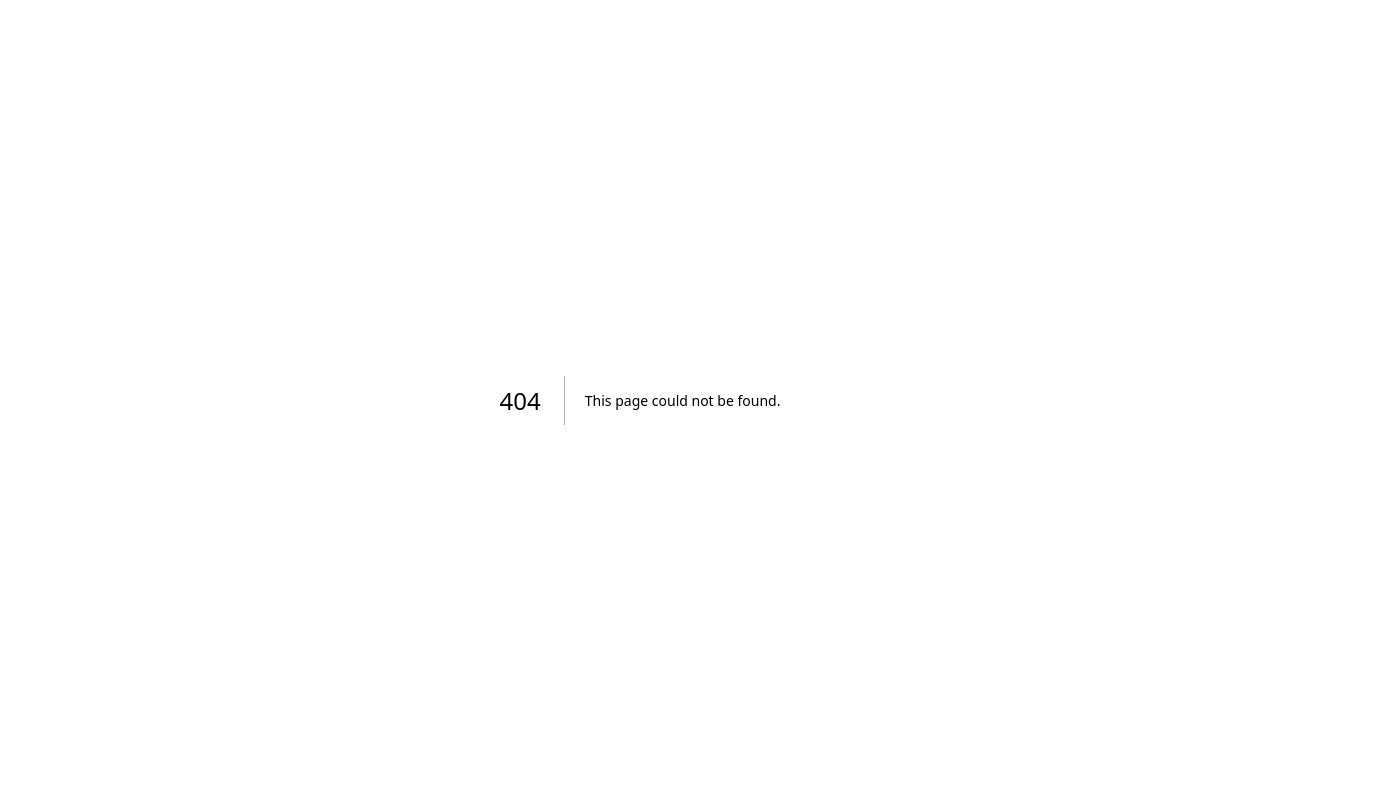
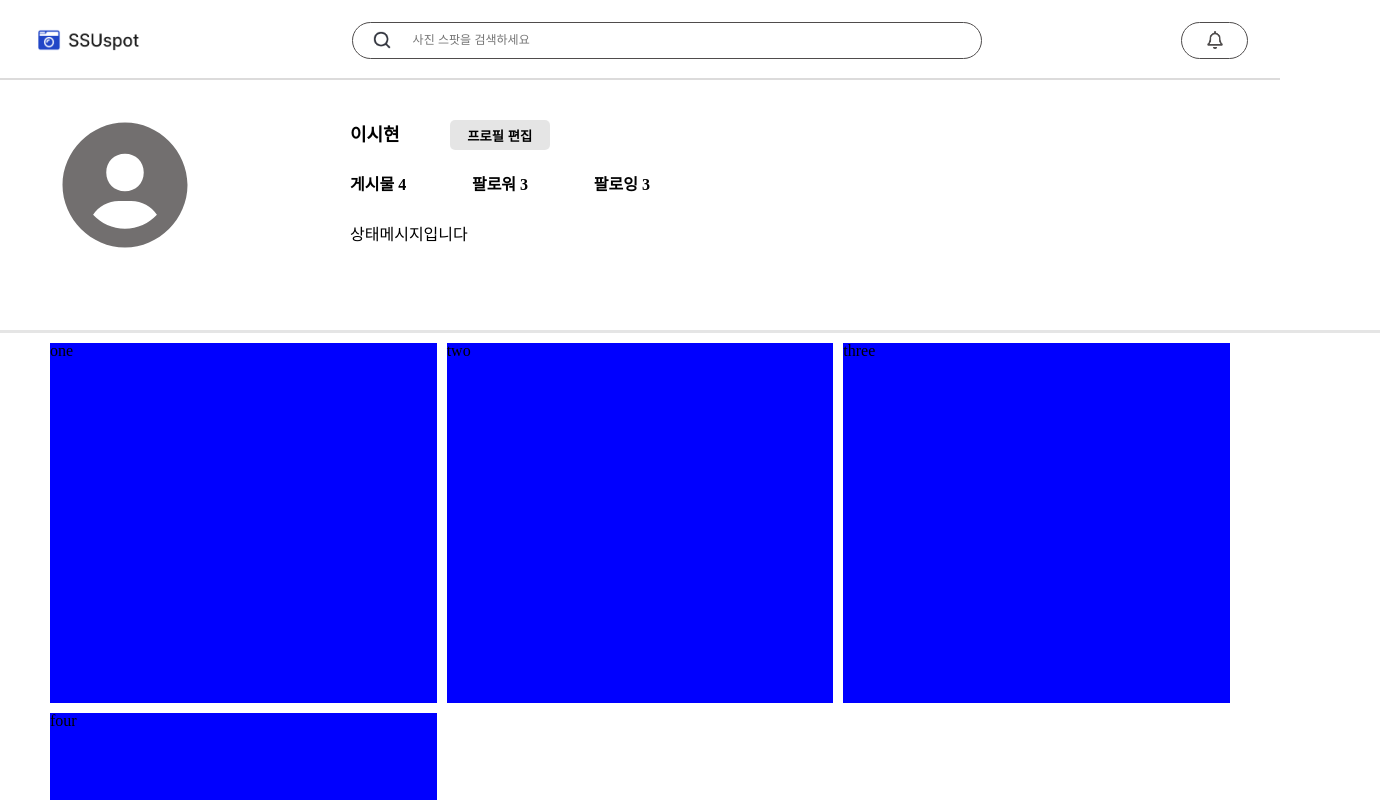
Before and after one commit to SSUspot/SSUspot-front, a Next.js app: page /mypage in a window 1280 px wide. Before the commit this address had no page. Shown: the top 800 px of the page, 1380 px wide, since content can reach past the window. Built offline with nearby package versions, Linux system fonts and the light colour scheme.

Commit message:
feat: create mypage

```diff
--- /dev/null
+++ b/pages/mypage.tsx
@@ -0,0 +1,114 @@
+import Header from "../component/layout/header";
+import styled from "styled-components";
+import { BiSolidUserCircle } from "react-icons/bi";
+const MyPage: React.FC = () => {
+  const name: string = "이시현";
+  const posting: number = 4;
+  const follower: number = 3;
+  const following: number = 3;
+  const state_message: string = "상태메시지입니다";
+  return (
+    <>
+      <Header />
+      <Container>
+        <ImageBox>
+          <BiSolidUserCircle
+            size={150}
+            color="#4f4c4c"
+            opacity="80%"
+          />
+        </ImageBox>
+        <ContentContainer>
+          <Content1>
+            {name} <Button>프로필 편집</Button>
+          </Content1>
+          <Content2>
+            <p>게시물 {posting}</p>
+            <p>팔로워 {follower}</p>
+            <p>팔로잉 {following}</p>
+          </Content2>
+          <Content2 style={{ fontWeight: 400 }}>{state_message}</Content2>
+        </ContentContainer>
+      </Container>
+      <PostingContainer>
+        <Posting>one</Posting> <Posting>two</Posting> <Posting>three</Posting>{" "}
+        <Posting>four</Posting>
+      </PostingContainer>
+    </>
+  );
+};
+
+export default MyPage;
+
+const Container = styled.div`
+  position: relative;
+  display: flex;
+  align-items: center;
+  justify-contents: flex-start;
+  padding: 30px 50px 70px 50px;
+  width: 100vw;
+  height: 150px;
+  border-bottom: solid;
+  border-color: rgba(0, 0, 0, 0.1);
+`;
+
+const ImageBox = styled.div`
+  position: relative;
+  display: flex;
+  align-items: center;
+  justify-contents: center;
+
+  width: 300px;
+  height: 300px;
+`;
+
+const ContentContainer = styled.div`
+  display: flex;
+  flex-direction: column;
+  justify-content: start;
+  align-items: center;
+`;
+
+const Content1 = styled.div`
+  width: 300px;
+  height: 50px;
+  display: flex;
+  flex-direction: row;
+  align-items: center;
+  justify-content: space-start;
+  font-weight: 600;
+  font-size: 18px;
+`;
+
+const Content2 = styled.div`
+  width: 300px;
+  height: 50px;
+  display: flex;
+  flex-direction: row;
+  align-items: center;
+  justify-content: space-between;
+  font-weight: 600;
+`;
+
+const Button = styled.button`
+  width: 100px;
+  height: 30px;
+  border-radius: 5px;
+  border: none;
+  background-color: rgba(0, 0, 0, 0.1);
+  font-weight: 600;
+  margin-left: 50px;
+`;
+
+const PostingContainer = styled.div`
+  display: grid;
+  grid-template-columns: 1fr 1fr 1fr;
+  grid-template-rows: 360px 360px 360px;
+  margin: 10px 50px;
+  gap: 10px;
+`;
+
+const Posting = styled.div`
+  border-color: black;
+  background-color: blue;
+`;
```
